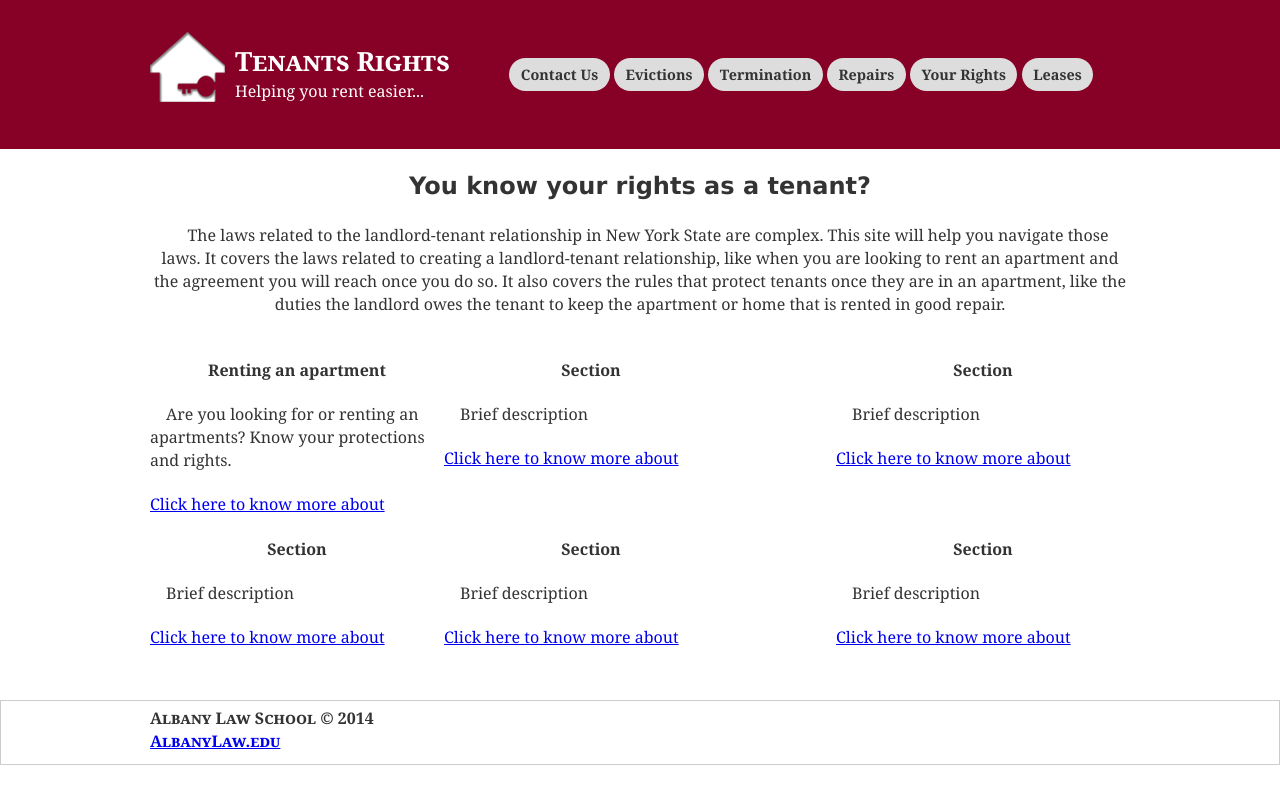
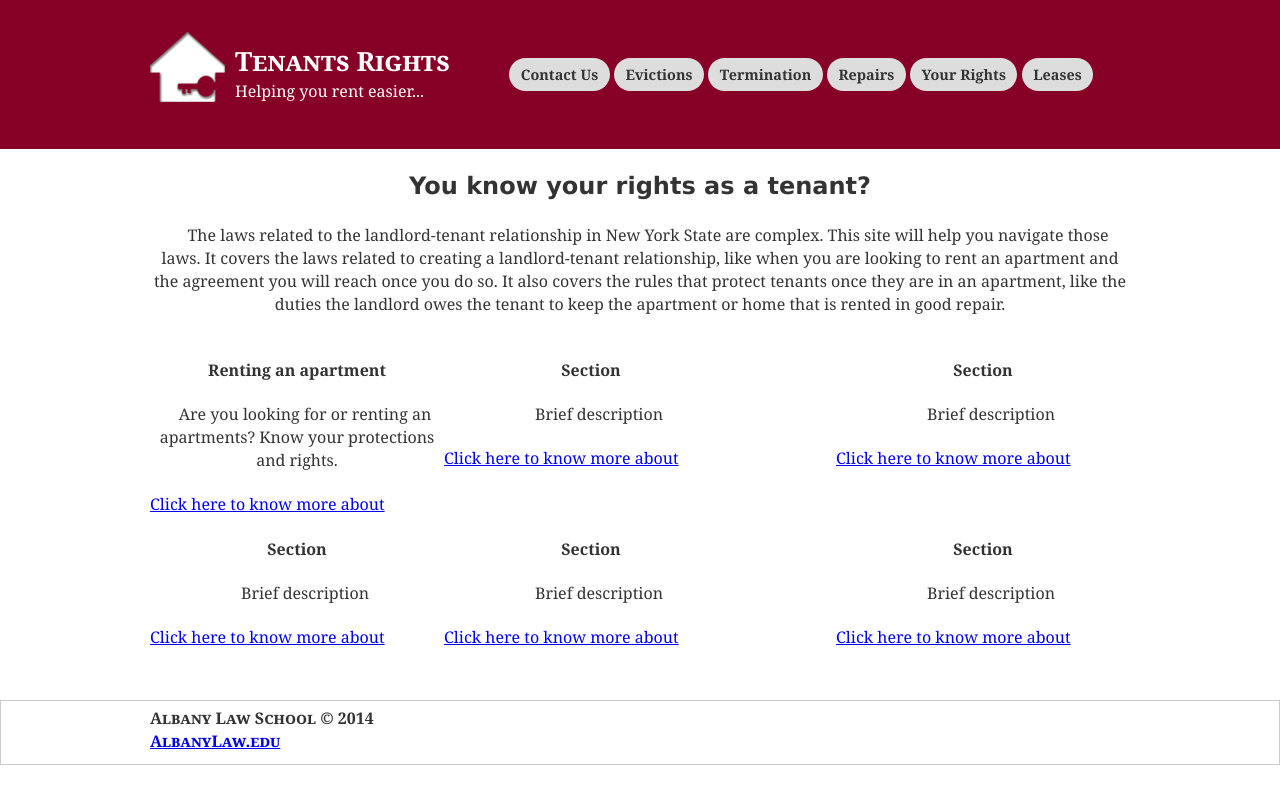
Before and after one commit to iinf362/team5, a Jekyll site: the page built from index.html, in a window 1280 px wide. Shown: the top 804 px of the page. Built offline with Jekyll 4.4.1, drawn with Linux system fonts in a browser that asks for light colours.

Commit message:
Update style.css

```diff
--- a/css/style.css
+++ b/css/style.css
@@ -296,7 +296,7 @@
 	float: right;
 }
 
-.section-title, .section-description{
+.section-title, p.section-description{
 	text-align: center;
 }
 
```
